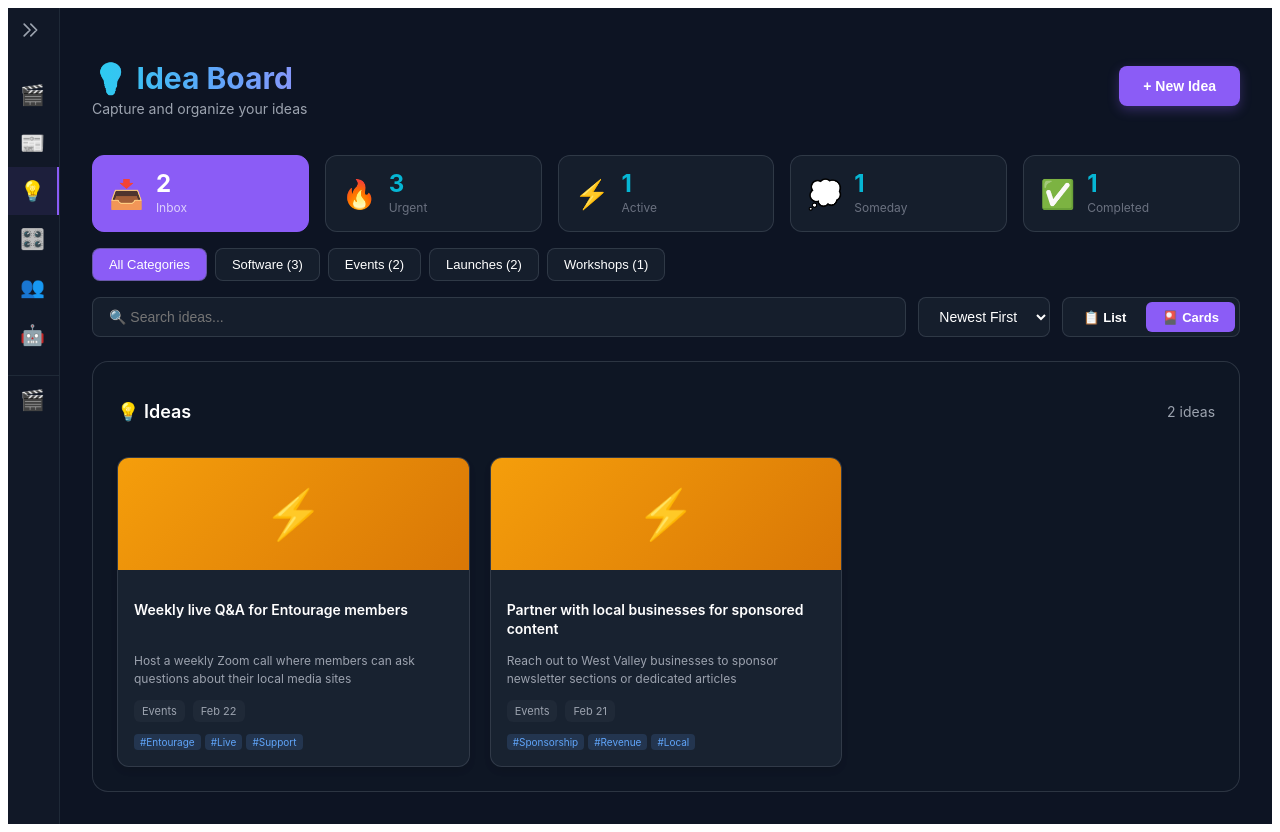
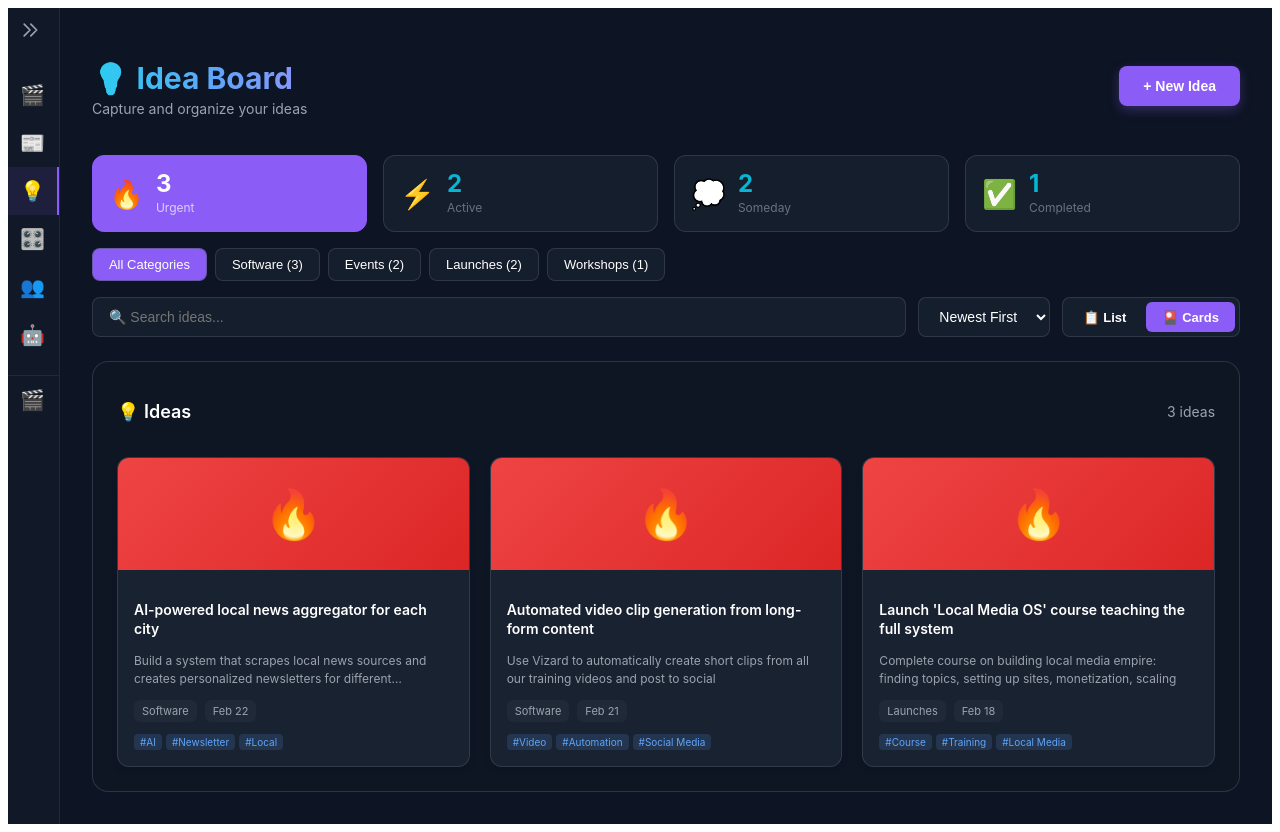
Before and after one commit to pacinobot2026/vizard-clips-dashboard, a Next.js app: page /ideas in a window 1280 px wide. Built offline with nearby package versions, Linux system fonts and the light colour scheme.

Commit message:
Remove Inbox status from Idea Board - now 4 statuses (Urgent, Active, Someday, Completed)

```diff
--- a/pages/ideas.js
+++ b/pages/ideas.js
@@ -5,7 +5,7 @@ export default function Ideas() {
   const [ideas, setIdeas] = useState([]);
   const [stats, setStats] = useState({});
   const [categories, setCategories] = useState([]);
-  const [filter, setFilter] = useState('inbox');
+  const [filter, setFilter] = useState('urgent');
   const [category, setCategory] = useState('all');
   const [searchTerm, setSearchTerm] = useState('');
   const [sortBy, setSortBy] = useState('date_desc');
@@ -56,7 +56,7 @@ export default function Ideas() {
         title: "Weekly live Q&A for Entourage members",
         description: "Host a weekly Zoom call where members can ask questions about their local media sites",
         category: "Events",
-        status: "inbox",
+        status: "active",
         priority: "medium",
         tags: ["Entourage", "Live", "Support"],
         created_at: "2026-02-22T09:15:00Z"
@@ -86,7 +86,7 @@ export default function Ideas() {
         title: "Partner with local businesses for sponsored content",
         description: "Reach out to West Valley businesses to sponsor newsletter sections or dedicated articles",
         category: "Events",
-        status: "inbox",
+        status: "someday",
         priority: "medium",
         tags: ["Sponsorship", "Revenue", "Local"],
         created_at: "2026-02-21T11:00:00Z"
@@ -125,7 +125,6 @@ export default function Ideas() {
 
     // Calculate stats
     const statsCalc = {
-      inbox: mockIdeas.filter(i => i.status === 'inbox').length,
       urgent: mockIdeas.filter(i => i.status === 'urgent').length,
       active: mockIdeas.filter(i => i.status === 'active').length,
       someday: mockIdeas.filter(i => i.status === 'someday').length,
@@ -255,8 +254,8 @@ export default function Ideas() {
               h1 {
                 font-size: 24px !important;
               }
-              /* Stat cards - 2 columns on mobile (5 cards = 3 rows) */
-              div[style*="gridTemplateColumns: 'repeat(5, 1fr)'"] {
+              /* Stat cards - 2 columns on mobile (4 cards = 2 rows) */
+              div[style*="gridTemplateColumns: 'repeat(4, 1fr)'"] {
                 grid-template-columns: repeat(2, 1fr) !important;
                 gap: 12px !important;
               }
@@ -272,22 +271,14 @@ export default function Ideas() {
           `}</style>
 
           {/* Stats Cards */}
-          <div style={{ display: 'grid', gridTemplateColumns: 'repeat(5, 1fr)', gap: '16px', marginBottom: '16px' }}>
-            <StatCard
-              icon="📥"
-              count={stats.inbox || 0}
-              label="Inbox"
-              active={filter === 'inbox'}
-              onClick={() => setFilter('inbox')}
-              delay={0}
-            />
+          <div style={{ display: 'grid', gridTemplateColumns: 'repeat(4, 1fr)', gap: '16px', marginBottom: '16px' }}>
             <StatCard
               icon="🔥"
               count={stats.urgent || 0}
               label="Urgent"
               active={filter === 'urgent'}
               onClick={() => setFilter('urgent')}
-              delay={0.1}
+              delay={0}
             />
             <StatCard
               icon="⚡"
@@ -295,7 +286,7 @@ export default function Ideas() {
               label="Active"
               active={filter === 'active'}
               onClick={() => setFilter('active')}
-              delay={0.2}
+              delay={0.1}
             />
             <StatCard
               icon="💭"
@@ -303,7 +294,7 @@ export default function Ideas() {
               label="Someday"
               active={filter === 'someday'}
               onClick={() => setFilter('someday')}
-              delay={0.3}
+              delay={0.2}
             />
             <StatCard
               icon="✅"
@@ -311,7 +302,7 @@ export default function Ideas() {
               label="Completed"
               active={filter === 'completed'}
               onClick={() => setFilter('completed')}
-              delay={0.4}
+              delay={0.3}
             />
           </div>
 
```
